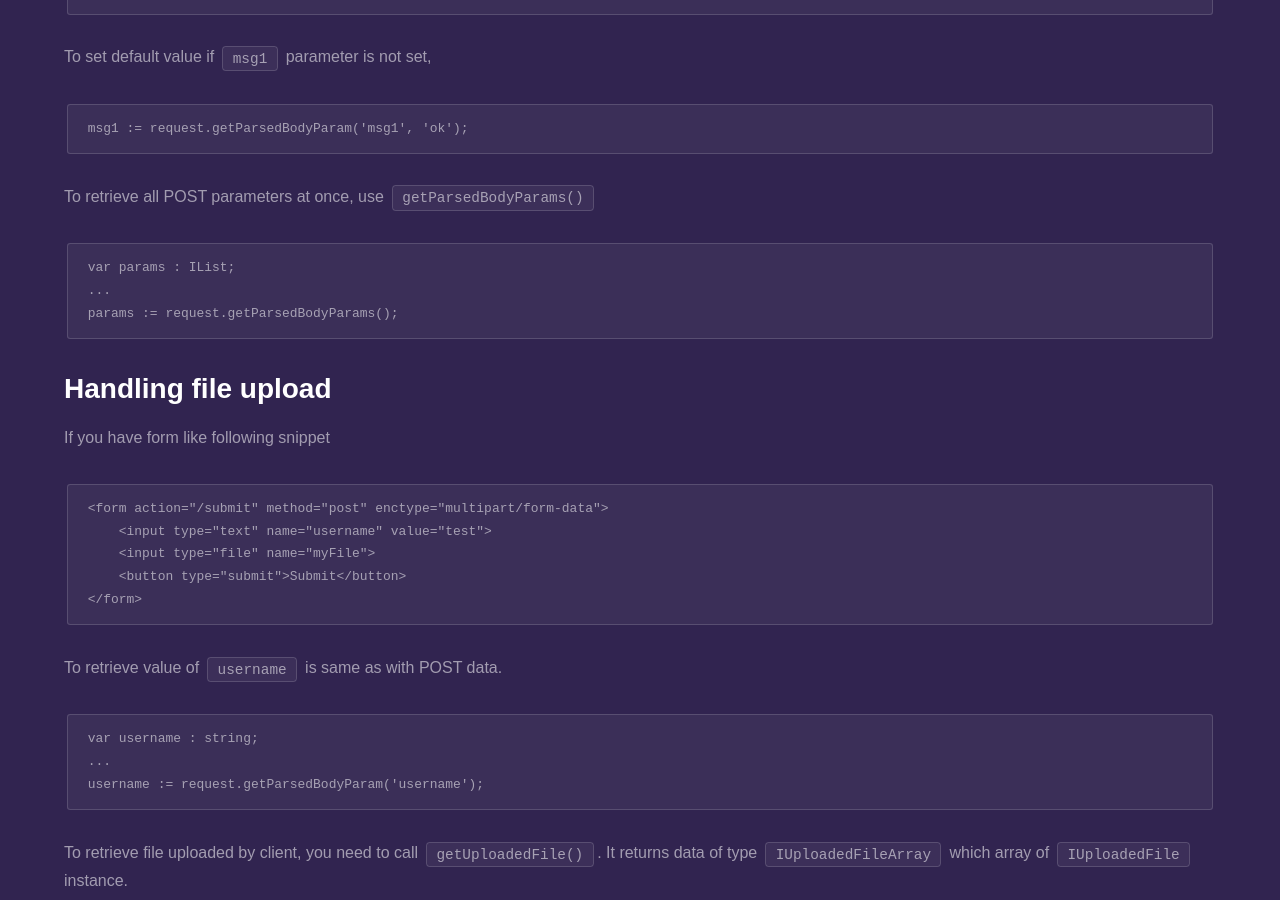
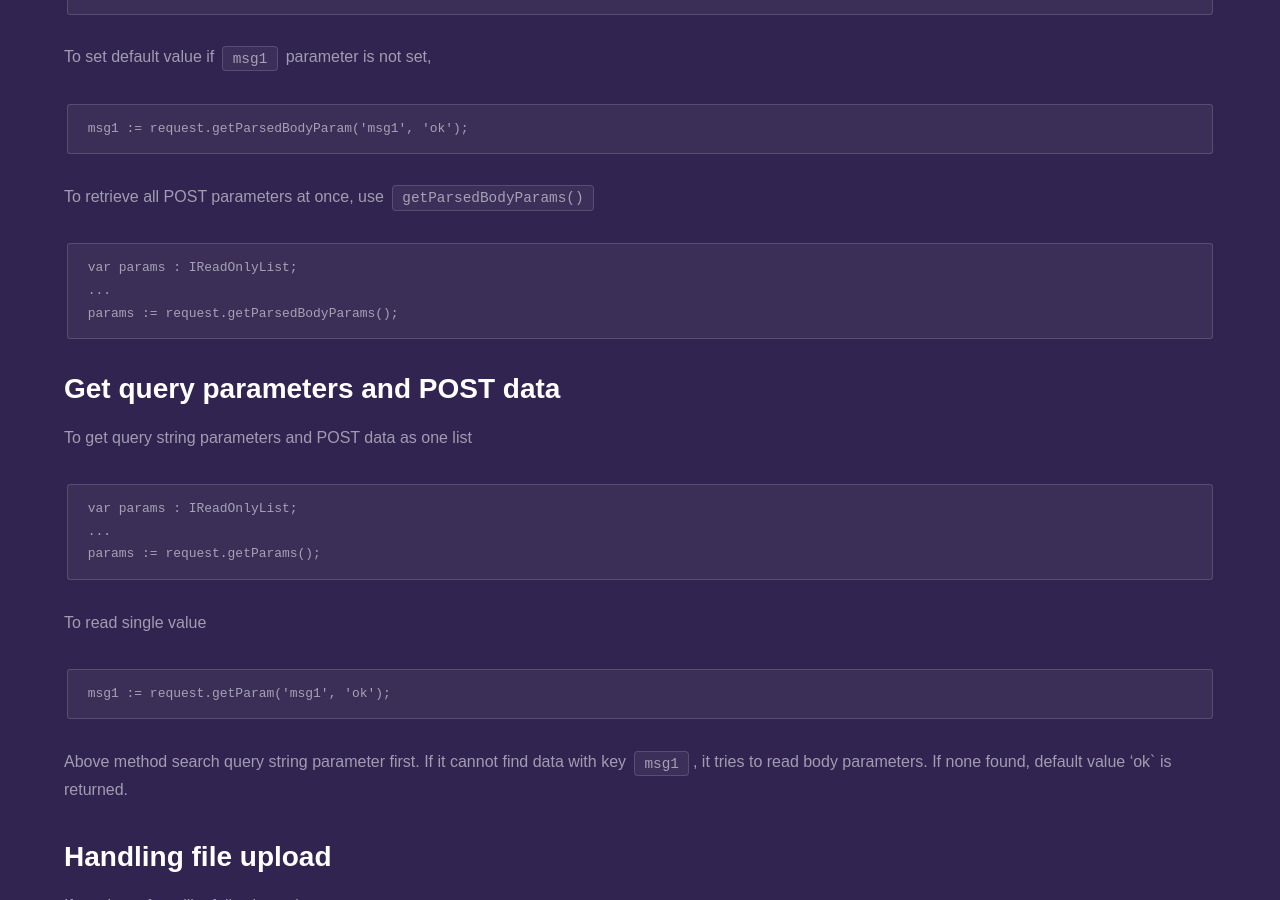
Before and after one commit to fanoframework/fanoframework.github.io, a Jekyll site: the page built from working-with-request/index.md, in a window 1280 px wide and 900 px high, scrolled down 2245 px. Built offline with Jekyll 4.4.1, drawn with Linux system fonts in a browser that asks for light colours; our own code applies the rules of GitHub Pages for plain Markdown files; some of the changed text lies outside the part shown.

Commit message:
improve content related to request parameters

````diff
--- a/working-with-request/index.md
+++ b/working-with-request/index.md
@@ -39,7 +39,7 @@ msg1 := request.getQueryParam('msg1', 'ok');
 To retrieve all query parameters at once, use `getQueryParams()`
 
 ```
-var params : IList;
+var params : IReadOnlyList;
 ...
 params := request.getQueryParams();
 ```
@@ -64,7 +64,7 @@ msg1 := request.getCookieParam('msg1', 'ok');
 To retrieve all cookie parameters at once, use `getCookieParams()`
 
 ```
-var cookies : IList;
+var cookies : IReadOnlyList;
 ...
 cookies := request.getCookieParams();
 ```
@@ -99,10 +99,28 @@ msg1 := request.getParsedBodyParam('msg1', 'ok');
 To retrieve all POST parameters at once, use `getParsedBodyParams()`
 
 ```
-var params : IList;
+var params : IReadOnlyList;
 ...
 params := request.getParsedBodyParams();
 ```
+
+## Get query parameters and POST data
+
+To get query string parameters and POST data as one list
+
+```
+var params : IReadOnlyList;
+...
+params := request.getParams();
+```
+
+To read single value
+
+```
+msg1 := request.getParam('msg1', 'ok');
+```
+
+Above method search query string parameter first. If it cannot find data with key `msg1`, it tries to read body parameters. If none found, default value 'ok` is returned.
 
 ## Handling file upload
 
````
Also changed, not shown: other parts of working-with-request/index.md (+2 -0 lines), environment/index.md (+1 -1 lines), security/form-validation/index.md (+14 -3 lines).
